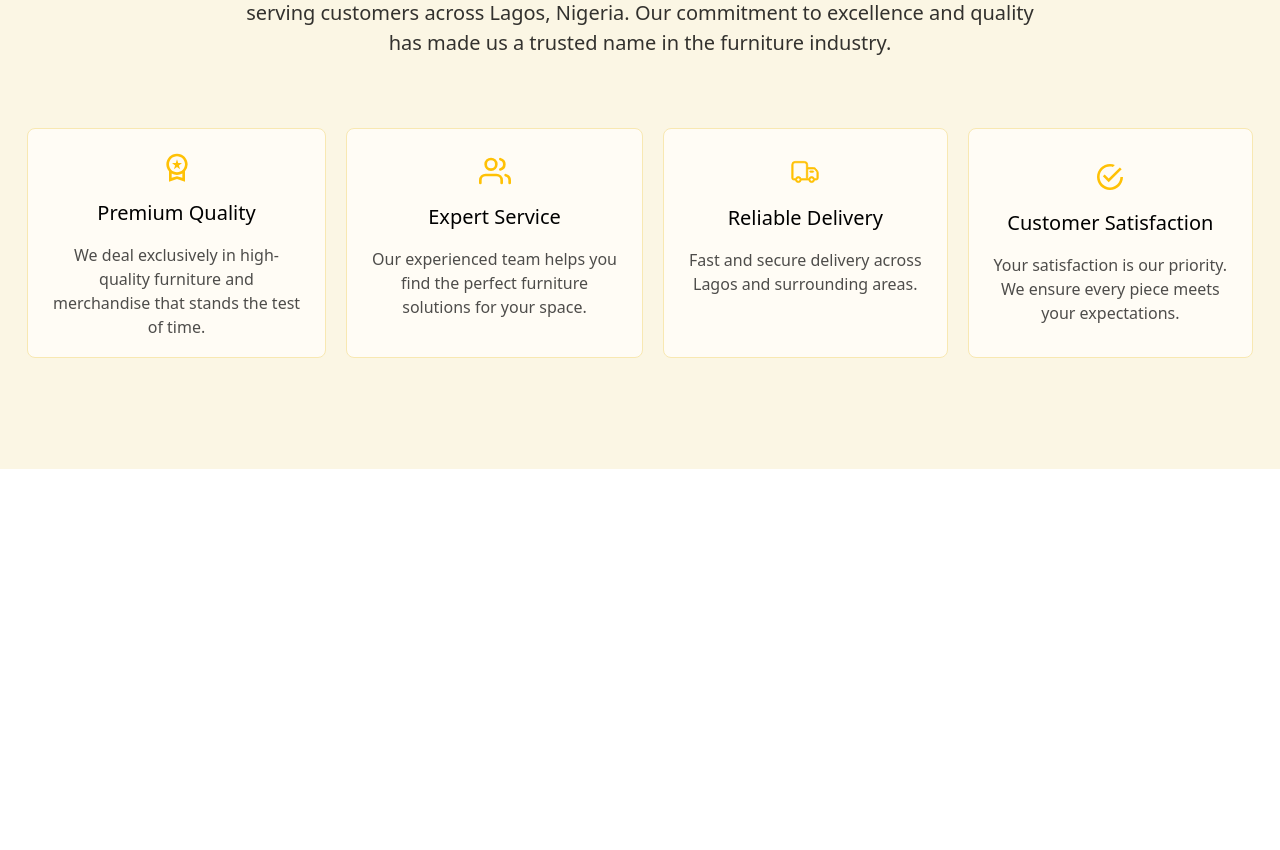
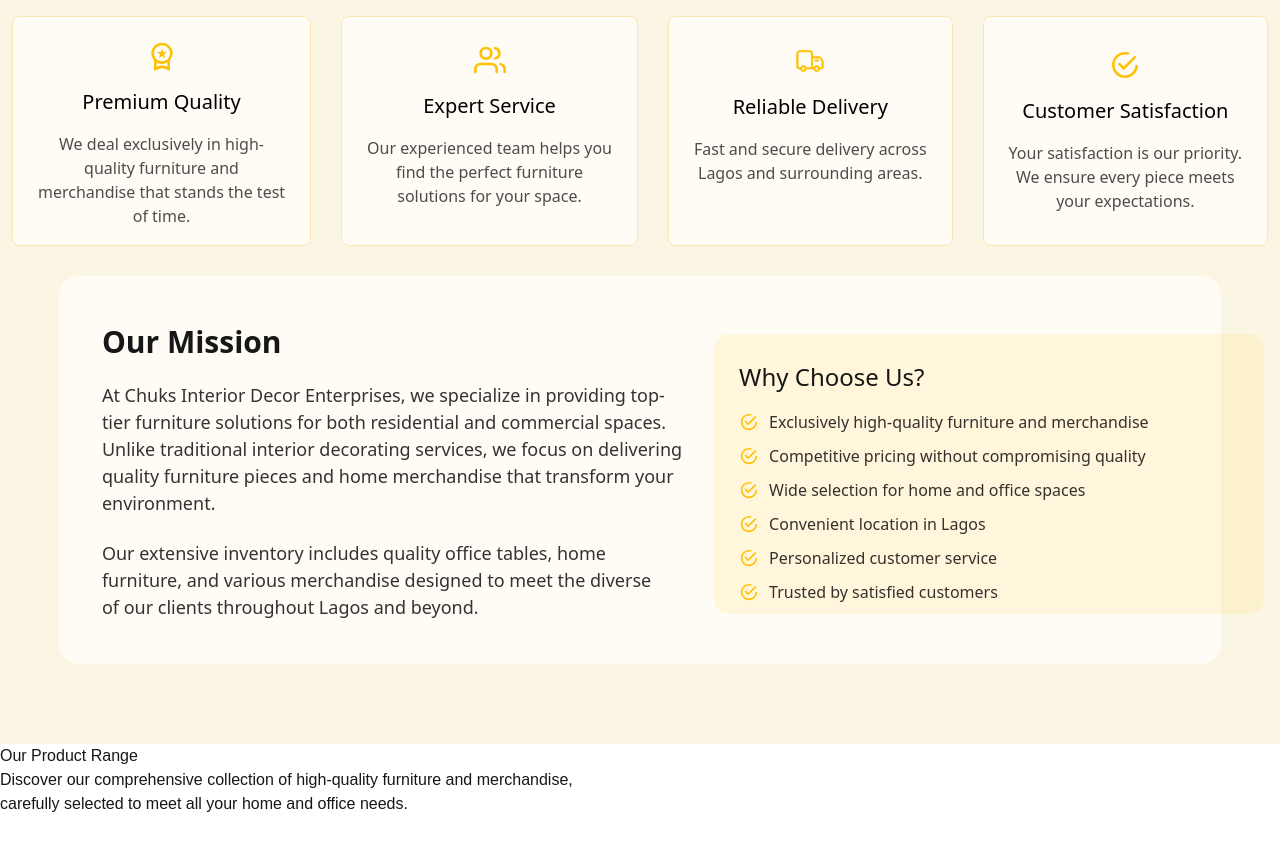
Before and after one commit to obinnanwobodo/chuks_interior, a Next.js app: page / in a window 1280 px wide. Shown: the part 1220-2070 px from the top of the page. Before the commit the page ends 1689 px from the top, so only its background shows below. Built offline with nearby package versions, Linux system fonts and the light colour scheme.

Commit message:
Update portfolio

```diff
--- a/src/Components/About/About.jsx
+++ b/src/Components/About/About.jsx
@@ -5,13 +5,9 @@
 import { CiDeliveryTruck } from "react-icons/ci";
 import { IoMdCheckmarkCircleOutline } from "react-icons/io";
 
-
-
-
-
 const About = () => {
   return (
-    <div className={styles.aboutgen} >
+    <div className={styles.aboutgen}>
       <h1 className={styles.abt}>About Chuks Interior Decor Enterprises</h1>
       <p className={styles.leading}>
         We are a leading dealer in high-quality home and office furniture and
@@ -21,63 +17,120 @@
         has made us a trusted name in the furniture industry.
       </p>
 
-
-
       <div className={styles.boxgen}>
-
-
-
         <div className={styles.box1}>
-          <div className={styles.svg1}>   <MdOutlineWorkspacePremium /> </div>
+          <div className={styles.svg1}>
+            {" "}
+            <MdOutlineWorkspacePremium />{" "}
+          </div>
           <h1>Premium Quality</h1>
-          <p>We deal exclusively in high- <br />quality furniture and <br />merchandise that stands the test <br />of time.</p>
-
+          <p>
+            We deal exclusively in high- <br />
+            quality furniture and <br />
+            merchandise that stands the test <br />
+            of time.
+          </p>
         </div>
-
 
         <div className={styles.box2}>
           <FiUsers />
           <h1>Expert Service</h1>
-          <p>Our experienced team helps you <br />find the perfect furniture <br />solutions for your space.</p>
-
-
+          <p>
+            Our experienced team helps you <br />
+            find the perfect furniture <br />
+            solutions for your space.
+          </p>
         </div>
-
 
         <div className={styles.box3}>
           <CiDeliveryTruck />
           <h1>Reliable Delivery</h1>
-      <p>Fast and secure delivery across <br />Lagos and surrounding areas.</p>
-
+          <p>
+            Fast and secure delivery across <br />
+            Lagos and surrounding areas.
+          </p>
         </div>
-
 
         <div className={styles.box4}>
           <IoMdCheckmarkCircleOutline />
           <h1>Customer Satisfaction</h1>
-          <p>Your satisfaction is our priority. <br />We ensure every piece meets <br />your expectations.
+          <p>
+            Your satisfaction is our priority. <br />
+            We ensure every piece meets <br />
+            your expectations.
+          </p>
+        </div>
+      </div>
 
+      <div className={styles.missiongen}>
+
+<div className={styles.grp1}>
+
+        <h1  className={styles.ourmission}>Our Mission</h1>
+
+        <p  className={styles.p1}>
+          At Chuks Interior Decor Enterprises, we specialize in providing top-{" "}
+          <br />
+          tier furniture solutions for both residential and commercial spaces.{" "}
+          <br />
+          Unlike traditional interior decorating services, we focus on
+          delivering <br />
+          quality furniture pieces and home merchandise that transform your{" "}
+          <br />
+          environment.{" "}
+        </p>
+
+        <p className={styles.p2}>
+          Our extensive inventory includes quality office tables, home <br />
+          furniture, and various merchandise designed to meet the diverse <br />{" "}
+          of our clients throughout Lagos and beyond.
         </p>
         </div>
 
+        <div className={styles.wcugen}>
+          <h1 className={styles.wcu}>Why Choose Us?</h1>
+
+          <div className={styles.genlist}>
+
+            <ul>
+
+            <li className={styles.li1}>
+              <IoMdCheckmarkCircleOutline />
+              <p>Exclusively high-quality furniture and merchandise</p>
+            </li>
+
+            <li className={styles.li2}>
+              <IoMdCheckmarkCircleOutline />
+              <p>Competitive pricing without compromising quality</p>
+            </li>
+
+            <li className={styles.li3}>
+              <IoMdCheckmarkCircleOutline />
+              <p>Wide selection for home and office spaces</p>
+            </li>
+
+            <li className={styles.li4}>
+              <IoMdCheckmarkCircleOutline />
+              <p>Convenient location in Lagos</p>
+            </li>
+
+            <li className={styles.li5}>
+              <IoMdCheckmarkCircleOutline />
+              <p>Personalized customer service</p>
+            </li>
+
+            <li className={styles.li6}>
+              <IoMdCheckmarkCircleOutline />
+              <p>Trusted by satisfied customers</p>
+            </li>
+
+            </ul>
 
           </div>
 
+        </div>
 
-
-
-
-
-
-
-
-
-
-
-
-
-
-
+      </div>
     </div>
   );
 };
--- a/src/Components/About/About.module.css
+++ b/src/Components/About/About.module.css
@@ -5,7 +5,7 @@
     align-items: center;
 background-color: #fbf6e4;
 padding-top: 65px;
-height: 100vh;
+padding-bottom: 80px;
 
 }
 
@@ -41,7 +41,7 @@
     margin-top: 70px;
     justify-content: center;
     align-items: center ;
-    gap: 20px;
+    gap: 30px;
 }
 
 
@@ -72,7 +72,7 @@
     align-items: center;
     background-color: #fffcf5;
     padding: 25px;
-     min-width: 200px; /* optional: prevents shrinking too much */
+     min-width: 282px; /* optional: prevents shrinking too much */
   height: 230px;
 gap: 15px;
   border-radius: 8px;
@@ -105,3 +105,84 @@
 margin-bottom: 33px;
 
 }
+
+
+
+
+
+.missiongen{
+    display: flex;
+gap: 100px;
+margin-top: 30px;
+background-color: #fffcf5;
+padding: 43px;
+border-radius: 20px;
+width:90.8%;
+}
+
+.ourmission{
+    font-size: 30px;
+    font-family: system-ui;
+    font-weight: 700;
+    padding-bottom: 18px;
+}
+
+.p1, .p2{
+      font-size: 18px;
+    font-family: system-ui;
+    color: #000000cc;
+    white-space: nowrap;
+}
+
+.p1{
+    padding-bottom: 23px;
+}
+
+.wcugen{
+    position: relative;
+    background-color: #ffc1051a;
+    padding: 25px;
+    border-radius: 15px;
+    min-width: 550px;
+    right: 68px;
+    top: 15px;
+    max-height: 280px;
+}
+
+
+.wcu{
+     font-size: 24px;
+    font-family: system-ui;
+    font-weight: 500;
+    padding-bottom: 15px;
+}
+
+.genlist{
+    display: flex;
+    flex-direction: column;
+     font-size: 16px;
+    font-family: system-ui;
+    color: #000000cc;
+
+}
+
+.genlist ul{
+    display: flex;
+    flex-direction: column;
+    gap: 10px;
+
+}
+
+.li1, .li2, .li3, .li4, .li5, .li6{
+    display: flex;
+    align-items: center;
+    text-align: center;
+    gap: 10px;
+
+}
+
+.li1 svg, .li2 svg, .li3 svg, .li4 svg, .li5 svg, .li6 svg{
+color: #ffc105;
+width: 20px;
+height: 20px;
+}
--- a/src/Components/Products/Products.jsx
+++ b/src/Components/Products/Products.jsx
@@ -1,9 +1,37 @@
-import React from 'react'
+import React from "react";
+import styles from "./Products.module.css";
 
 const Products = () => {
   return (
-    <div></div>
-  )
-}
+    <div className={styles.productsgen}>
+      <h1>Our Product Range</h1>
+      <p>
+        Discover our comprehensive collection of high-quality furniture and
+        merchandise, <br />
+        carefully selected to meet all your home and office needs.
+      </p>
 
-export default Products
+      <div className={styles.productgrp}>
+
+        <div className={styles.grp1}>
+
+        </div>
+
+        <div className={styles.grp2}>
+
+        </div>
+
+        <div className={styles.grp3}>
+
+        </div>
+
+
+      </div>
+
+
+
+    </div>
+  );
+};
+
+export default Products;
--- a/src/Components/Products/Products.module.css
+++ b/src/Components/Products/Products.module.css
@@ -0,0 +1,3 @@
+.productsgen{
+    height: 100vh;
+}
```
Lines whose indentation alone changed are shown as unchanged.
